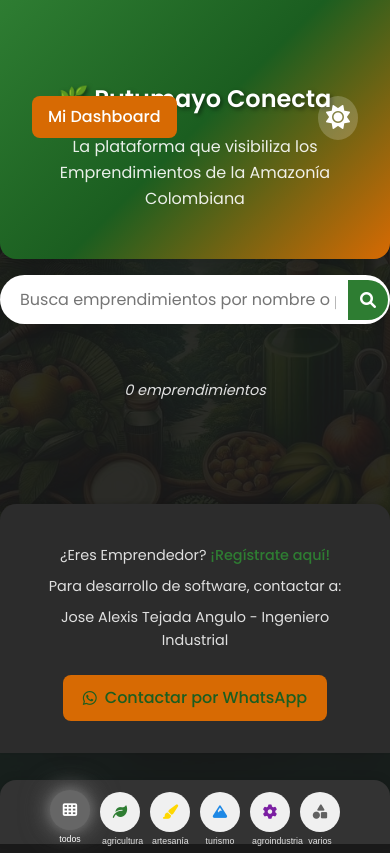
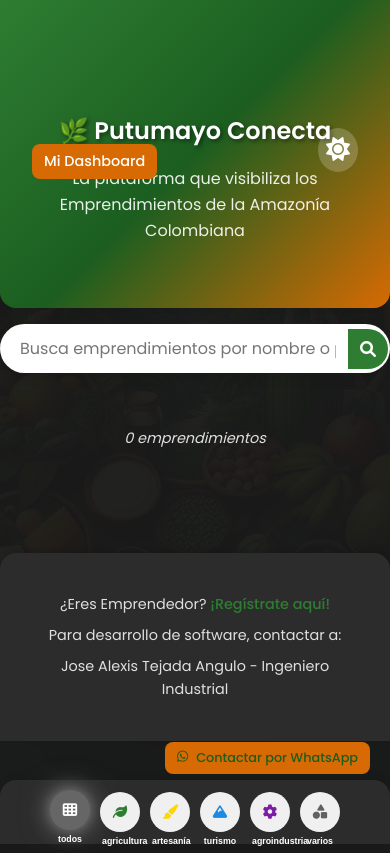
Before and after one commit to PutumayoConecta/Putumayo-Conecta, a website: page public/index.html in a window 390 px wide. Both pictures are taken after a click on the button "Alternar modo oscuro". Drawn offline with Linux system fonts and the light colour scheme.

Commit message:
Mejorar diseño: solucionar superposición del botón dashboard y legibilidad de categorías

```diff
--- a/public/styles.css
+++ b/public/styles.css
@@ -37,7 +37,7 @@ body::before {
     background-attachment: fixed;
     background-repeat: no-repeat;
     background-blend-mode: overlay;
-    opacity: 0.1;
+    opacity: 0.05; /* Reducimos la opacidad para que no interfiera con las categorías */
     z-index: -1;
 }
 
@@ -47,18 +47,19 @@ body.dark-mode {
 }
 
 body.dark-mode::before {
-    opacity: 0.08;
+    opacity: 0.03; /* Aún más baja en modo oscuro */
 }
 
 header {
     background: linear-gradient(135deg, var(--verde-amazonico), #1B5E20, var(--terracota));
     color: white;
-    padding: 4rem 1rem 2rem; /* Aumenta el padding-top para dejar espacio al botón */
+    padding: 5rem 1rem 2rem; /* Aumenta el padding-top para dejar más espacio */
     text-align: center;
     box-shadow: var(--sombra);
     position: relative;
     border-bottom-left-radius: 16px;
     border-bottom-right-radius: 16px;
+    min-height: 150px; /* Asegura suficiente espacio vertical */
 }
 
 .header-content {
@@ -71,7 +72,7 @@ header {
     font-weight: 600;
     font-size: 2rem;
     margin-bottom: 0.5rem;
-    text-shadow: 2px 2px 4px rgba(0, 0, 0, 0.5); /* Añade sombra para mejorar legibilidad */
+    text-shadow: 2px 2px 4px rgba(0, 0, 0, 0.5); /* Mejora legibilidad */
 }
 
 .header-content p {
@@ -109,7 +110,7 @@ header {
     text-decoration: none;
     font-weight: 500;
     transition: background 0.3s;
-    z-index: 10; /* Asegura que el botón esté por encima de otros elementos */
+    z-index: 10;
 }
 
 .dashboard-link:hover {
@@ -166,7 +167,7 @@ header {
 }
 
 body.dark-mode .filters {
-    background: #333333; /* Un gris más claro que --dark-card para mejor contraste */
+    background: var(--dark-card); /* Fondo más oscuro para modo oscuro */
 }
 
 .filter-btn {
@@ -193,13 +194,15 @@ body.dark-mode .filters {
     bottom: -20px;
     font-size: 0.65rem;
     text-transform: lowercase;
-    color: #333; /* Color oscuro para mejor contraste con fondo blanco */
+    color: #1a1a1a; /* Color más oscuro para mejor contraste en modo claro */
     text-align: center;
     width: 100%;
+    font-weight: 600; /* Texto más grueso para mayor legibilidad */
 }
 
 body.dark-mode .filter-btn span {
-    color: #e0e0e0; /* Color claro para contraste con fondo oscuro */
+    color: #ffffff; /* Color más claro para modo oscuro */
+    font-weight: 600;
 }
 
 .filter-btn:hover, .filter-btn.active {
@@ -395,37 +398,21 @@ body.dark-mode .producer-card {
     display: inline-flex;
     align-items: center;
     gap: 8px;
-    margin-top: 15px;
-    padding: 10px 20px;
+    padding: 8px 16px; /* Reducimos el padding para que sea más discreto */
     background-color: var(--terracota);
     color: white;
     text-decoration: none;
     border-radius: 8px;
     font-weight: 500;
     transition: background-color 0.3s, transform 0.2s;
+    position: fixed;
+    bottom: 80px; /* Ajustamos para que esté más arriba de las categorías */
+    right: 20px;
+    z-index: 1001;
+    font-size: 0.9rem; /* Texto más pequeño */
 }
 
 .whatsapp-btn:hover {
-    background-color: #B75902;
-    transform: translateY(-2px);
-}
-
-/* Nueva regla para el botón de WhatsApp en el footer */
-.whatsapp-link {
-    position: fixed;
-    bottom: 70px; /* Ajusta para que esté por encima de las categorías */
-    right: 20px;
-    background-color: var(--terracota);
-    color: white;
-    padding: 10px 20px;
-    text-decoration: none;
-    border-radius: 8px;
-    z-index: 1001; /* Asegura que esté por encima de las categorías */
-    font-weight: 500;
-    transition: background-color 0.3s, transform 0.2s;
-}
-
-.whatsapp-link:hover {
     background-color: #B75902;
     transform: translateY(-2px);
 }
@@ -679,6 +666,22 @@ body.dark-mode .stats-section p {
 }
 
 @media (max-width: 768px) {
+    header {
+        padding: 6rem 1rem 2rem; /* Más padding en pantallas pequeñas */
+        min-height: 180px; /* Asegura más espacio vertical */
+    }
+
+    .dashboard-link {
+        top: 2rem; /* Mueve el botón hacia abajo en pantallas pequeñas */
+        left: 1rem;
+        padding: 6px 12px; /* Reduce el tamaño del botón */
+        font-size: 0.9rem; /* Texto más pequeño */
+    }
+
+    .header-content h1 {
+        font-size: 1.5rem;
+    }
+
     .producers-list {
         grid-template-columns: 1fr;
         padding: 1rem;
@@ -708,11 +711,13 @@ body.dark-mode .stats-section p {
         padding: 1.5rem;
     }
 
-    .header-content h1 {
-        font-size: 1.5rem;
-    }
-
     .producer-card img {
         height: 180px;
     }
+
+    .whatsapp-btn {
+        bottom: 70px; /* Ajusta la posición en pantallas pequeñas */
+        padding: 6px 12px; /* Más pequeño */
+        font-size: 0.8rem; /* Texto más pequeño */
+    }
 }
```
